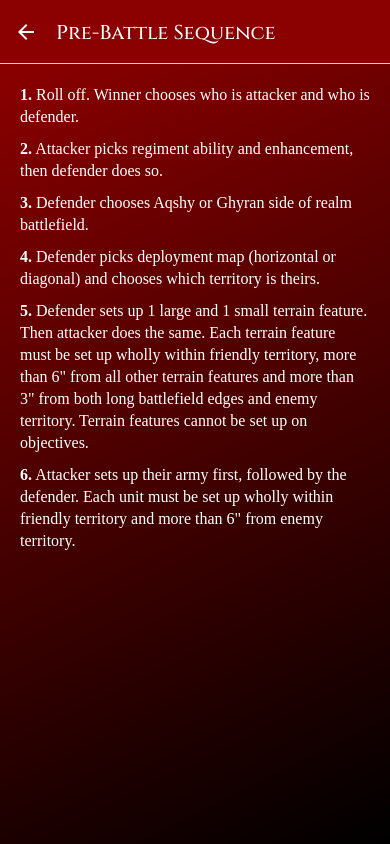
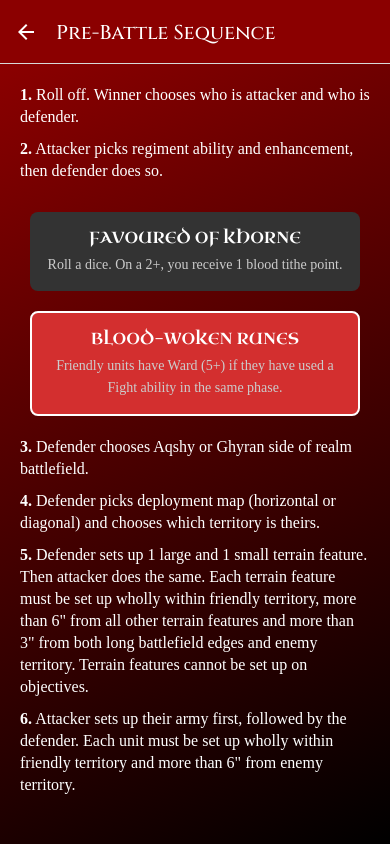
Before and after one commit to gcauvet/blades-of-khorne-spearhead-companion, a React Native app: screen /PreBattleSequence in a window 390 px wide. Built offline with nearby package versions, Linux system fonts and the light colour scheme.

Commit message:
Abilities are selected in pre-battle sequence

```diff
--- a/src/intl/en.ts
+++ b/src/intl/en.ts
@@ -14,6 +14,11 @@
   preBattleSequenceStep5:
     'Defender sets up 1 large and 1 small terrain feature. Then attacker does the same. Each terrain feature must be set up wholly within friendly territory, more than 6" from all other terrain features and more than 3" from both long battlefield edges and enemy territory. Terrain features cannot be set up on objectives.',
   preBattleSequenceStep6: 'Attacker sets up their army first, followed by the defender. Each unit must be set up wholly within friendly territory and more than 6" from enemy territory.',
+
+  favoredOfKhorne: 'FAVOURED OF KHORNE',
+  favoredOfKhorneDescription: 'Roll a dice. On a 2+, you receive 1 blood tithe point.',
+  bloodWokenRunes: 'BLOOD-WOKEN RUNES',
+  bloodWokenRunesDescription: 'Friendly units have Ward (5+) if they have used a Fight ability in the same phase.',
 };
 
 export default en;
--- a/src/screens/PreBattleSequenceScreen/PreBattleSequenceScreen.tsx
+++ b/src/screens/PreBattleSequenceScreen/PreBattleSequenceScreen.tsx
@@ -1,13 +1,23 @@
-import React, { FC } from 'react';
+import React, { FC, useState } from 'react';
+
+import { Abilities } from './types/PreBattleSequence.types';
 
 import useTranslationTitle from '../../hooks/useTranslationTitle';
 
 import PreBattleSequence from './components/PreBattleSequence';
 
 const PreBattleSequenceScreen: FC = () => {
+  const { BLOOD_WOKEN_RUNES } = Abilities;
+
   const setNavigationTitle = useTranslationTitle();
 
   setNavigationTitle('preBattleSequenceTitle');
+
+  const [selectedAbility, setSelectedAbility] = useState<string | null>(BLOOD_WOKEN_RUNES);
+
+  const handleSelectAbility = (ability: string): void => {
+    setSelectedAbility(ability);
+  };
 
   const sequenceStepsIds = [
     { id: 'preBattleSequenceStep1' },
@@ -18,7 +28,7 @@
     { id: 'preBattleSequenceStep6' },
   ];
 
-  return <PreBattleSequence sequenceStepsIds={sequenceStepsIds} />;
+  return <PreBattleSequence sequenceStepsIds={sequenceStepsIds} selectedAbility={selectedAbility} handleSelectAbility={handleSelectAbility} abilities={Abilities} />;
 };
 
 export default PreBattleSequenceScreen;
--- a/src/screens/PreBattleSequenceScreen/components/PreBattleSequence.tsx
+++ b/src/screens/PreBattleSequenceScreen/components/PreBattleSequence.tsx
@@ -3,9 +3,17 @@
 import { FormattedMessage } from 'react-intl';
 
 import { PreBattleSequenceProps } from '../types/PreBattleSequence.types';
-import { PreBattleSequenceContainer, PreBattleSequenceItem, PreBattleSequenceList } from '../styles/PreBattleSequence.styles';
+import {
+  AbilityBlock,
+  AbilityBlockDescription,
+  AbilityBlockText,
+  AbilityBlockWrapper,
+  PreBattleSequenceContainer,
+  PreBattleSequenceItem,
+  PreBattleSequenceList,
+} from '../styles/PreBattleSequence.styles';
 
-const PreBattleSequence: FC<PreBattleSequenceProps> = ({ sequenceStepsIds }): JSX.Element => (
+const PreBattleSequence: FC<PreBattleSequenceProps> = ({ sequenceStepsIds, selectedAbility, handleSelectAbility, abilities }): JSX.Element => (
   <PreBattleSequenceContainer>
     <PreBattleSequenceList>
       {sequenceStepsIds.map(({ id }, index) => (
@@ -13,6 +21,28 @@
           <Text>
             <b>{index + 1}.</b> <FormattedMessage id={id} />
           </Text>
+
+          {index === 1 && (
+            <AbilityBlockWrapper>
+              <AbilityBlock isSelected={selectedAbility === abilities.FAVOURED_OF_KHORNE} onPress={() => handleSelectAbility(abilities.FAVOURED_OF_KHORNE)}>
+                <AbilityBlockText>
+                  <FormattedMessage id='favoredOfKhorne' />
+                </AbilityBlockText>
+                <AbilityBlockDescription>
+                  <FormattedMessage id='favoredOfKhorneDescription' />
+                </AbilityBlockDescription>
+              </AbilityBlock>
+
+              <AbilityBlock isSelected={selectedAbility === abilities.BLOOD_WOKEN_RUNES} onPress={() => handleSelectAbility(abilities.BLOOD_WOKEN_RUNES)}>
+                <AbilityBlockText>
+                  <FormattedMessage id='bloodWokenRunes' />
+                </AbilityBlockText>
+                <AbilityBlockDescription>
+                  <FormattedMessage id='bloodWokenRunesDescription' />
+                </AbilityBlockDescription>
+              </AbilityBlock>
+            </AbilityBlockWrapper>
+          )}
         </PreBattleSequenceItem>
       ))}
     </PreBattleSequenceList>
--- a/src/screens/PreBattleSequenceScreen/styles/PreBattleSequence.styles.ts
+++ b/src/screens/PreBattleSequenceScreen/styles/PreBattleSequence.styles.ts
@@ -30,3 +30,39 @@
   text-align: center;
   font-family: 'Cinzel';
 `;
+
+export const AbilityBlockWrapper = styled.View`
+  flex-direction: row;
+  flex-wrap: wrap;
+  justify-content: center;
+  align-items: center;
+  margin-top: 20px;
+`;
+
+export const AbilityBlock = styled.TouchableOpacity<{ isSelected: boolean }>`
+  background-color: ${({ isSelected }) => (isSelected ? '#d32f2f' : '#333')}; /* Red if selected, dark gray otherwise */
+  padding: 15px;
+  margin: 10px;
+  border-radius: 8px;
+  align-items: center;
+  justify-content: center;
+  border: ${({ isSelected }) => (isSelected ? '2px solid #fff' : 'none')}; /* Add a border if selected */
+  width: 45%; /* Ensure blocks take up a percentage of the available space */
+  flex-grow: 1; /* Allow blocks to grow dynamically based on content */
+  align-self: stretch; /* Ensure all blocks stretch to the same height in their row */
+`;
+
+export const AbilityBlockText = styled.Text`
+  color: #fff;
+  font-size: 16px;
+  font-family: 'UncialAntiqua';
+  text-align: center;
+`;
+
+export const AbilityBlockDescription = styled.Text`
+  color: #ccc; /* Light gray for the description */
+  font-size: 14px;
+  font-family: 'MedievalSharp';
+  text-align: center;
+  margin-top: 5px;
+`;
--- a/src/screens/PreBattleSequenceScreen/types/PreBattleSequence.types.ts
+++ b/src/screens/PreBattleSequenceScreen/types/PreBattleSequence.types.ts
@@ -1,3 +1,11 @@
 export interface PreBattleSequenceProps {
   sequenceStepsIds: { id: string }[];
+  selectedAbility: string | null;
+  handleSelectAbility: (ability: string) => void;
+  abilities: typeof Abilities;
 }
+
+export enum Abilities {
+  FAVOURED_OF_KHORNE = 'favoredOfKhorne',
+  BLOOD_WOKEN_RUNES = 'bloodWokenRunes',
+}
```
